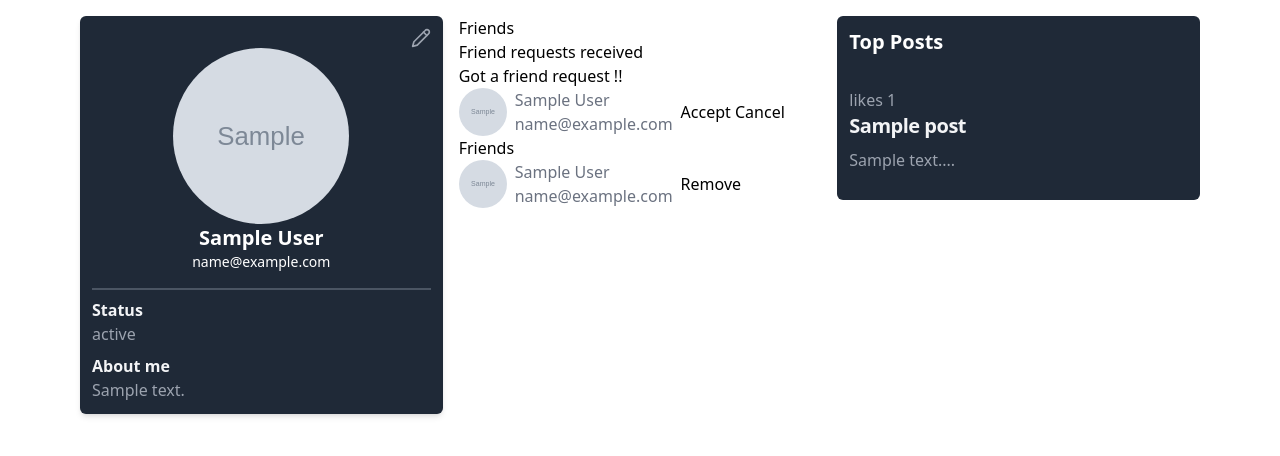
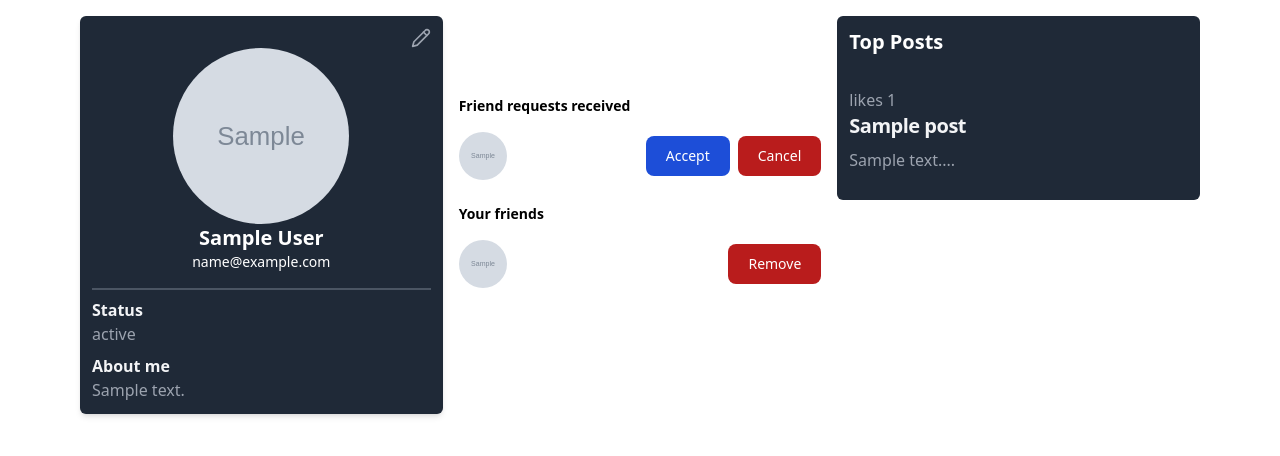
Before and after one commit to Shobhit-Mishra-02/Social-media-app, a Django app: page /social/friends/ in a window 1280 px wide. Shown: the part 84-540 px from the top of the page. Run offline with Django 4.2, Linux system fonts and the light colour scheme; a user stored in the database is signed in; tables that the repository leaves empty hold one stand-in row (values such as "Sample post"); grey boxes marked "Sample" are stand-in pictures; some libraries are stand-ins or nearby versions.

Commit message:
style: added styles for the friends page

```diff
--- a/templates/home/friends.html
+++ b/templates/home/friends.html
@@ -9,21 +9,36 @@ friends page
 {% block middle_section %}
 
 <div class="w-full">
-    <div>
-        Friends
-    </div>
+    <h2 class="text-2xl text-white font-semibold">
+        You network
+    </h2>
 
     <div>
-        <h3>Friend requests received</h3>
-        <div id="friend_request__container">
+        <h3 class="text-sm font-semibold pt-6 pb-2 md:pt-12">Friend requests received</h3>
+        <div id="friend_request__container" class="divide-y divide-gray-700">
 
+            <div class="flex justify-center align-middle items-center">
+                <svg xmlns="http://www.w3.org/2000/svg" width="24" height="24" viewBox="0 0 24 24" fill="none"
+                    stroke="currentColor" stroke-width="2" stroke-linecap="round" stroke-linejoin="round"
+                    class="lucide lucide-loader-2 animate-spin stroke-gray-white">
+                    <path d="M21 12a9 9 0 1 1-6.219-8.56" />
+                </svg>
+                <span class="ml-2 text-white">loading requests...</span>
+            </div>
         </div>
     </div>
 
     <div>
-        <h3>Friends</h3>
-        <div id="friends__container">
-
+        <h3 class="text-sm font-semibold pt-4 pb-2">Your friends</h3>
+        <div id="friends__container" class="divide-y divide-gray-700">
+            <div class="flex justify-center align-middle items-center">
+                <svg xmlns="http://www.w3.org/2000/svg" width="24" height="24" viewBox="0 0 24 24" fill="none"
+                    stroke="currentColor" stroke-width="2" stroke-linecap="round" stroke-linejoin="round"
+                    class="lucide lucide-loader-2 animate-spin stroke-gray-white">
+                    <path d="M21 12a9 9 0 1 1-6.219-8.56" />
+                </svg>
+                <span class="ml-2 text-white">loading friends...</span>
+            </div>
         </div>
     </div>
 </div>
@@ -68,21 +83,28 @@ friends page
         createGetRequestPromise("{% url 'ajax:get_friend_requests' user.id 1 %}")
             .then(friendRequests => {
                 console.log(friendRequests)
+
+                if (!friendRequests.length) {
+                    $("#friend_request__container").html("<h2>No friend request found</h2>")
+                    return;
+                }
+
                 let template = ``
 
                 friendRequests.forEach(friendRequest => {
                     template += `
-                    <div>
-                        <p>Got a friend request !!<p>
-                        <div class="flex items-center space-x-2">
-                            <img class="rounded-full w-12 h-12" src="${friendRequest.sender_profile}" />
-                            <div class="flex flex-col">
-                                <span class="font-medium text-gray-500">${friendRequest.sender_full_name}</span>
-                                <span class="font-medium text-gray-500">${friendRequest.sender_email}</span>
+                    <div class="text-white py-2">
+                        <div class="flex items-center space-x-2 justify-between">
+                            <div class="flex flex-row space-x-2">
+                                <img class="rounded-full w-12 h-12" src="${friendRequest.sender_profile}" />
+                                <div class="flex flex-col">
+                                    <span class="font-medium">${friendRequest.sender_full_name}</span>
+                                    <span class="font-medium">${friendRequest.sender_email}</span>
+                                </div>
                             </div>
-                            <div>
-                                <button class="accept_friend_request" id="accept_${friendRequest.id}">Accept</button>
-                                <button class="cancel_friend_request" id="cancel_${friendRequest.id}">Cancel</button>
+                            <div class="flex justify-content-center flex-row space-x-2 items-center">
+                                <button class="accept_friend_request text-white bg-blue-700 hover:bg-blue-800 focus:ring-4 focus:outline-none focus:ring-blue-300 font-medium rounded-lg text-sm px-5 py-2.5 text-center" id="accept_${friendRequest.id}">Accept</button>
+                                <button class="cancel_friend_request text-white bg-red-700 hover:bg-red-800 focus:ring-4 focus:outline-none focus:ring-red-300 font-medium rounded-lg text-sm px-5 py-2.5 text-center" id="cancel_${friendRequest.id}">Cancel</button>
                             </div>
                         </div>
                     </div>
@@ -102,17 +124,24 @@ friends page
                 console.log(friends)
                 let template = ``
 
+                if (!friends.length) {
+                    $("#friends__container").html("<h2>You have no friends !!</h2>")
+                    return;
+                }
+
                 friends.forEach(friend => {
                     template += `
-                    <div>
-                        <div class="flex items-center space-x-2">
-                            <img class="rounded-full w-12 h-12" src="${friend.profile_pic}" />
-                            <div class="flex flex-col">
-                                <span class="font-medium text-gray-500">${friend.first_name + " " + friend.last_name}</span>
-                                <span class="font-medium text-gray-500">${friend.email}</span>
+                    <div class="text-white py-2">
+                        <div class="flex items-center space-x-2 justify-between">
+                            <div class="flex flex-row space-x-2">
+                                <img class="rounded-full w-12 h-12" src="${friend.profile_pic}" />
+                                <div class="flex flex-col">
+                                    <span class="font-medium">${friend.first_name + " " + friend.last_name}</span>
+                                    <span class="font-medium">${friend.email}</span>
+                                </div>
                             </div>
                             <div>
-                                <button class="remove_friend" id="remove_${friend.id}">Remove</button>
+                                <button class="remove_friend text-white bg-red-700 hover:bg-red-800 focus:ring-4 focus:outline-none focus:ring-red-300 font-medium rounded-lg text-sm px-5 py-2.5 text-center" id="remove_${friend.id}">Remove</button>
                             </div>
                         </div>
                     </div>
```
Also changed, not shown: templates/home/index.html (+2 -5 lines), templates/home/view_post.html (+13 -19 lines).
